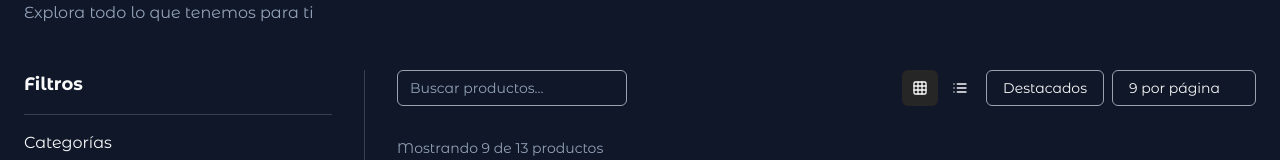
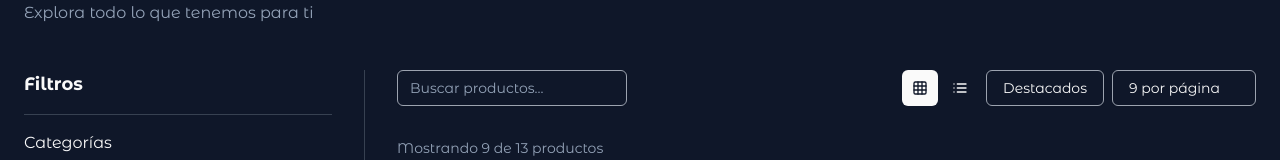
Before and after one commit to aaronportobanco/kovara-website, a Next.js app: page /products in a window 1280 px wide. Shown: the part 195-355 px from the top of the page. Built offline with nearby package versions, Linux system fonts and the light colour scheme.

Commit message:
Enhance toggle group items in ProductsPage for improved styling and accessibility

```diff
--- a/src/app/products/page.jsx
+++ b/src/app/products/page.jsx
@@ -108,11 +108,19 @@ export default function ProductsPage() {
                   }
                 }}
               >
-                <ToggleGroupItem value="grid" aria-label="Vista de cuadrícula">
-                  <Grid />
+                <ToggleGroupItem
+                  value="grid"
+                  aria-label="Vista de cuadrícula"
+                  className="data-[state=on]:bg-foreground group"
+                >
+                  <Grid className="text-foreground group-data-[state=on]:text-background" />
                 </ToggleGroupItem>
-                <ToggleGroupItem value="list" aria-label="Vista de lista">
-                  <List />
+                <ToggleGroupItem
+                  value="list"
+                  aria-label="Vista de lista"
+                  className="data-[state=on]:bg-foreground group"
+                >
+                  <List className="text-foreground group-data-[state=on]:text-background" />
                 </ToggleGroupItem>
               </ToggleGroup>
 
```
